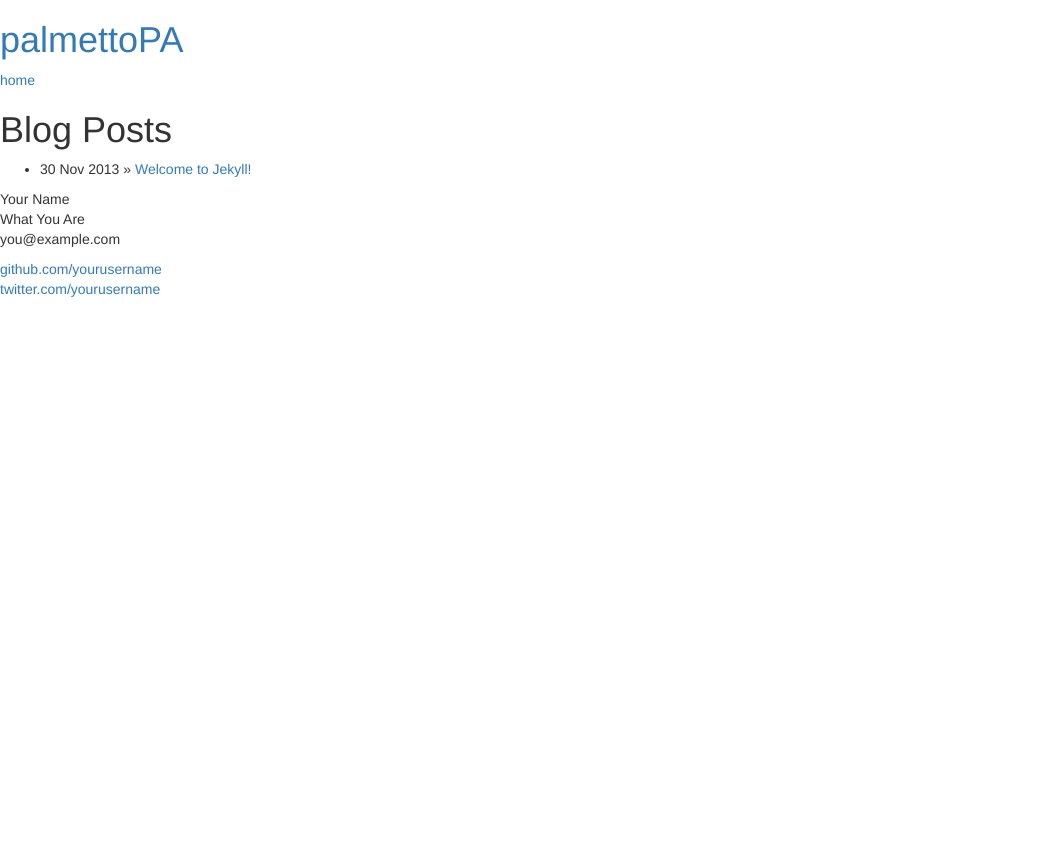
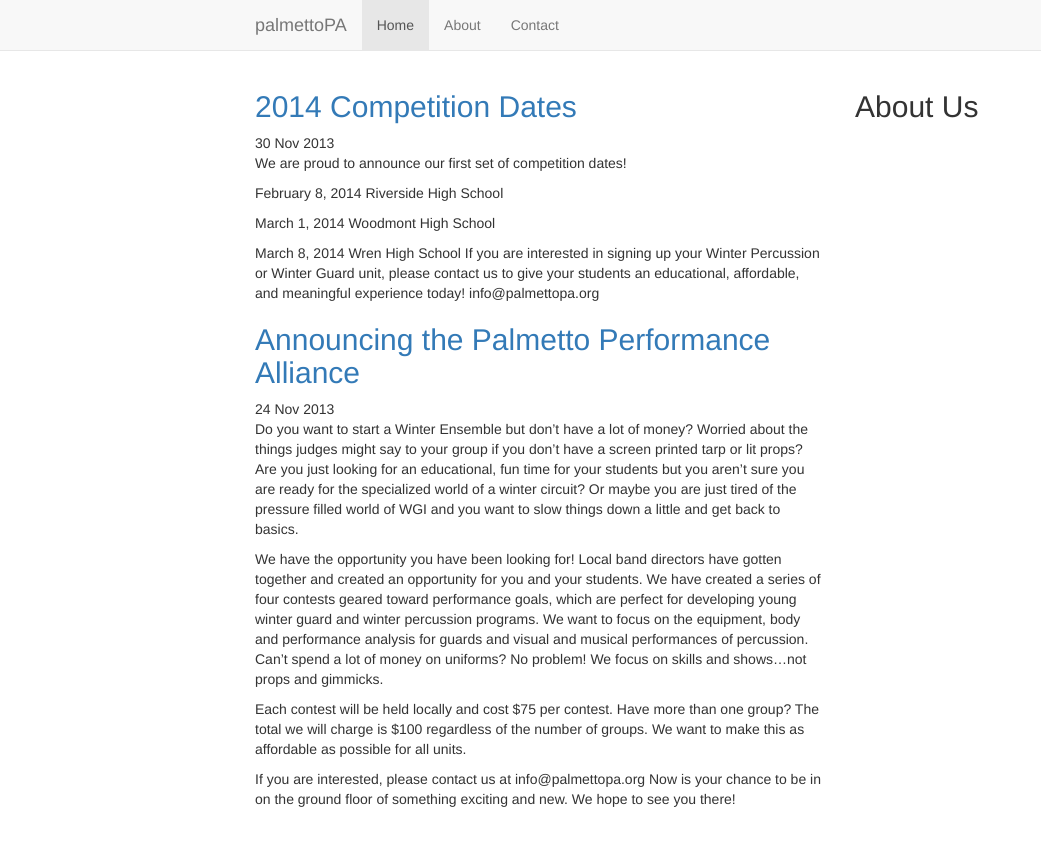
Before and after one commit to renpatel/palmettopa, a Jekyll site: the page built from index.html, in a window 1280 px wide. Shown: the top 846 px of the page, without its empty margins (0-1041 px from the left). Built offline with Jekyll 4.4.1, drawn with Linux system fonts in a browser that asks for light colours; nearby versions of some CDN libraries; Markdown is read by kramdown in place of the engine named in the settings.

Commit message:
Added 2 Posts

```diff
--- /dev/null
+++ b/CNAME
@@ -0,0 +1 @@
+palmettopa.org
--- a/_config.yml
+++ b/_config.yml
@@ -1,2 +1,4 @@
 name: palmettoPA
 markdown: redcarpet
+baseurl:
+permalink: /blog/:title
--- a/_layouts/default.html
+++ b/_layouts/default.html
@@ -5,34 +5,32 @@
   <title>{{ page.title }}</title>
   <meta name="viewport" content="width=device-width, initial-scale=1.0">
   <link rel="stylesheet" href="//netdna.bootstrapcdn.com/bootstrap/3.0.2/css/bootstrap.min.css">
-  <link rel="stylesheet" href="//netdna.bootstrapcdn.com/bootstrap/3.0.2/css/bootstrap-theme.min.css">
-
+  <link rel="stylesheet" href="/css/style.css">
 </head>
 <body>
-
-<div class="site">
-<div class="header">
-<h1 class="title"><a href="/">{{ site.name }}</a></h1>
-<a class="extra" href="/">home</a>
+<div class="navbar navbar-default navbar-fixed-top" role="navigation">
+  <div class="container">
+    <div class="navbar-header">
+      <a class="navbar-brand" href="/">{{site.name}}</a>
+    </div>
+    <div class="navbar-collapse collapse">
+      <ul class="nav navbar-nav">
+        <li class="active"><a href="/">Home</a></li>
+        <li><a href="#about">About</a></li>
+        <li><a href="#contact">Contact</a></li>
+      </ul>
+    </div><!--/.nav-collapse -->
+  </div>
 </div>
-
-{{ content }}
-
-<div class="footer">
-<div class="contact">
-  <p>
-    Your Name<br />
-    What You Are<br />
-    you@example.com
-  </p>
-</div>
-<div class="contact">
-  <p>
-    <a href="https://github.com/yourusername">github.com/yourusername</a><br />
-    <a href="https://twitter.com/yourusername">twitter.com/yourusername</a><br />
-  </p>
-</div>
-</div>
+<div class="container">
+  <div class="row">
+    <section class="col-md-9">
+      {{ content }}
+    </section>
+    <aside class="col-md-3">
+      <h2>About Us</h2>
+    </aside>
+  </div>
 </div>
 
 <script src="//netdna.bootstrapcdn.com/bootstrap/3.0.2/js/bootstrap.min.js"></script>
--- /dev/null
+++ b/_posts/2013-11-24-welcome-to-jekyll.markdown
@@ -0,0 +1,13 @@
+---
+layout: post
+title:  "Announcing the Palmetto Performance Alliance"
+date:   2013-11-24 19:57:56
+---
+Do you want to start a Winter Ensemble but don’t have a lot of money?  Worried about the things judges might say to your group if you don’t have a screen printed tarp or lit props?  Are you just looking for an educational, fun time for your students but you aren’t sure you are ready for the specialized world of a winter circuit? Or maybe you are just tired of the pressure filled world of WGI and you want to slow things down a little and get back to basics.
+
+ We have the opportunity you have been looking for!
+Local band directors have gotten together and created an opportunity for you and your students.  We have created a series of four contests geared toward performance goals, which are perfect for developing young winter guard and winter percussion programs.  We want to focus on the equipment, body and performance analysis for guards and visual and musical performances of percussion.  Can’t spend a lot of money on uniforms?  No problem!  We focus on skills and shows…not props and gimmicks.
+
+Each contest will be held locally and cost $75 per contest.  Have more than one group?  The total we will charge is $100 regardless of the number of groups.  We want to make this as affordable as possible for all units.
+
+If you are interested, please contact us at info@palmettopa.org  Now is your chance to be in on the ground floor of something exciting and new.  We hope to see you there!
--- /dev/null
+++ b/_posts/2013-11-30-2014-competition-dates.md
@@ -0,0 +1,13 @@
+---
+layout: post
+title:  "2014 Competition Dates"
+date:   2013-11-30 19:57:56
+---
+We are proud to announce our first set of competition dates!
+
+February 8, 2014 Riverside High School
+
+March 1, 2014 Woodmont High School
+
+March 8, 2014 Wren High School
+If you are interested in signing up your Winter Percussion or Winter Guard unit, please contact us to give your students an educational, affordable, and meaningful experience today! info@palmettopa.org
--- a/_posts/2013-11-30-welcome-to-jekyll.markdown
+++ /dev/null
@@ -1,24 +0,0 @@
----
-layout: post
-title:  "Welcome to Jekyll!"
-date:   2013-11-30 19:57:56
-categories: jekyll update
----
-
-You'll find this post in your `_posts` directory - edit this post and re-build (or run with the `-w` switch) to see your changes!
-To add new posts, simply add a file in the `_posts` directory that follows the convention: YYYY-MM-DD-name-of-post.ext.
-
-Jekyll also offers powerful support for code snippets:
-
-{% highlight ruby %}
-def print_hi(name)
-  puts "Hi, #{name}"
-end
-print_hi('Tom')
-#=> prints 'Hi, Tom' to STDOUT.
-{% endhighlight %}
-
-Check out the [Jekyll docs][jekyll] for more info on how to get the most out of Jekyll. File all bugs/feature requests at [Jekyll's GitHub repo][jekyll-gh].
-
-[jekyll-gh]: https://github.com/mojombo/jekyll
-[jekyll]:    http://jekyllrb.com
--- /dev/null
+++ b/css/style.css
@@ -0,0 +1,6 @@
+body {
+	padding-top: 70px;
+}
+.container {
+	max-width: 800px;
+}
--- a/index.html
+++ b/index.html
@@ -1,13 +1,12 @@
 ---
 layout: default
-title: Your New Jekyll Site
+title: palmettoPA | Palmetto Performance Alliance
 ---
 
-<div id="home">
-  <h1>Blog Posts</h1>
-  <ul class="posts">
-    {% for post in site.posts %}
-      <li><span>{{ post.date | date_to_string }}</span> &raquo; <a href="{{ post.url }}">{{ post.title }}</a></li>
-    {% endfor %}
-  </ul>
-</div>
+{% for post in site.posts %}
+<article>
+	<h2><a href="{{ post.url }}">{{ post.title }}</a></h2>
+	<span>{{ post.date | date_to_string }}</span>
+	{{post.content}}
+</article>
+{% endfor %}
```
